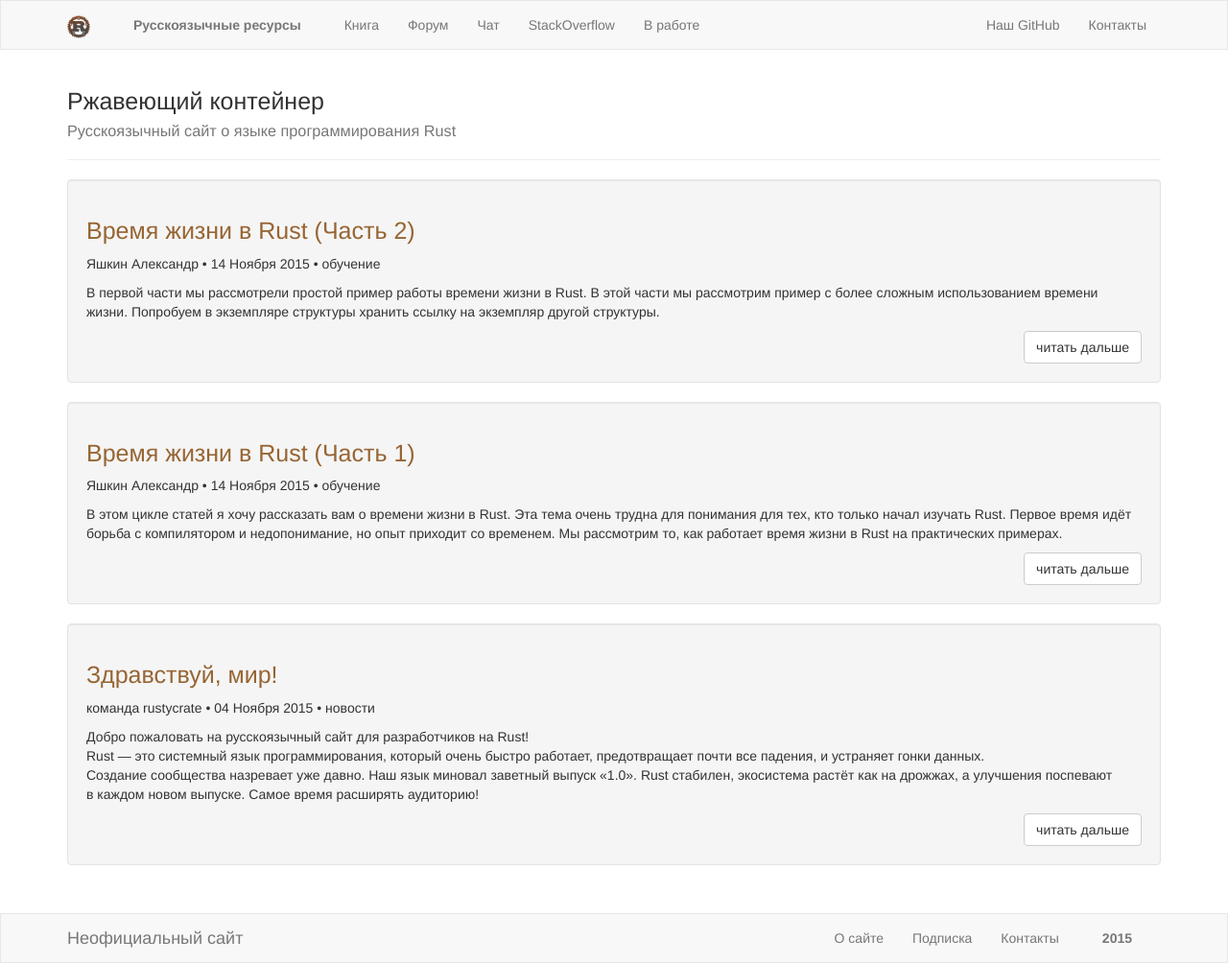
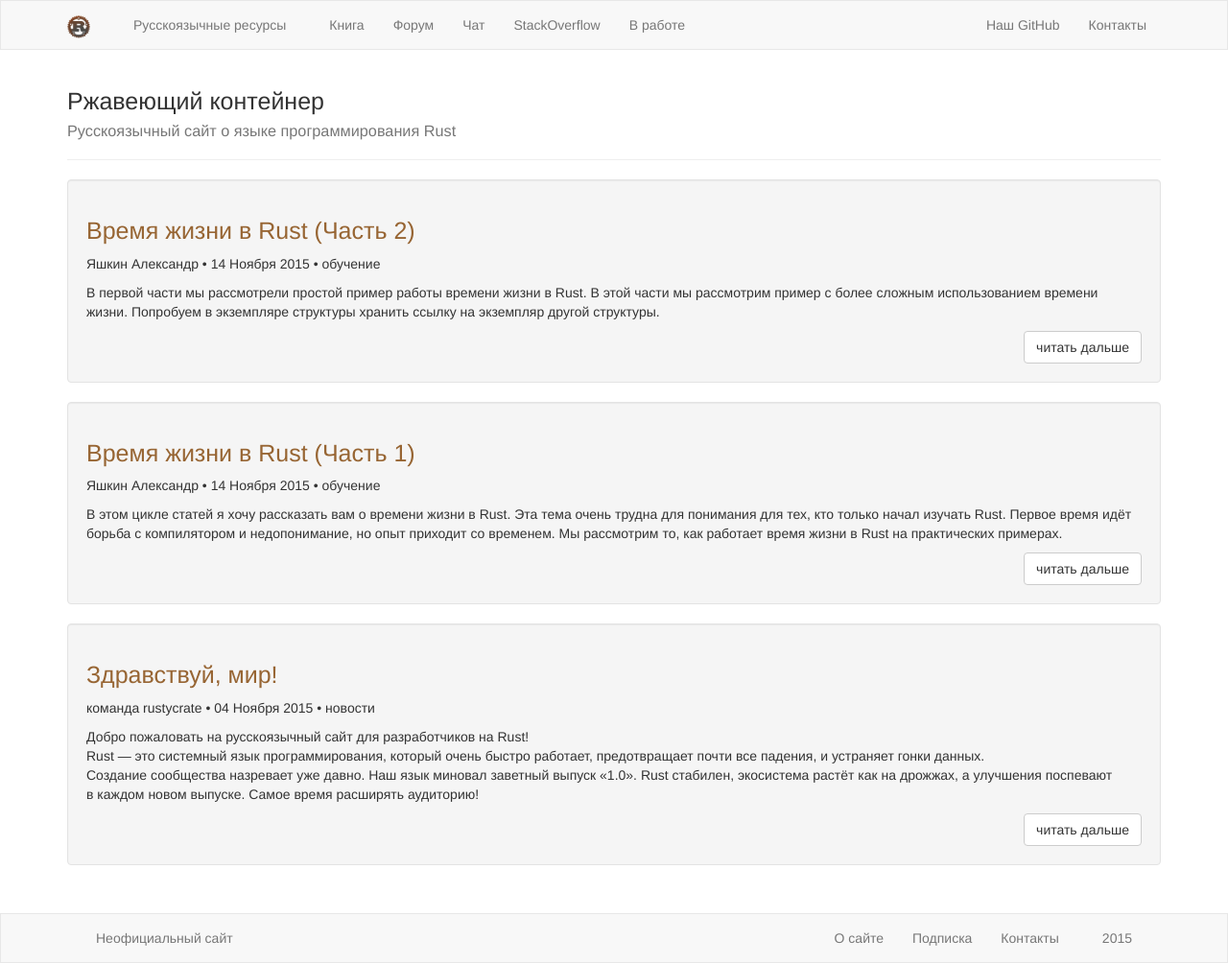
Before and after one commit to rust-lang-ru/rustycrate.ru, a Jekyll site: the page built from index.html, in a window 1280 px wide. Shown: the whole page at 96% size. Built offline with Jekyll 4.4.1, drawn with Linux system fonts in a browser that asks for light colours; nearby versions of some CDN libraries; Markdown is read by kramdown in place of the engine named in the settings.

Commit message:
Делаем навигацию более однообразной

```diff
--- a/_includes/footer.html
+++ b/_includes/footer.html
@@ -1,9 +1,9 @@
 <nav class="navbar navbar-default navbar-bottom">
     <div class="container">
-    <div class="navbar-header">
-      <a class="navbar-brand" href="/">Неофициальный сайт</a>
-    </div>
         <div class="navbar-collapse">
+            <ul class="nav navbar-nav navbar-left">
+                <li><a href="/новости/2015/11/04/hello-world.html">Неофициальный сайт</a></li>
+            </ul>
             <ul class="nav navbar-nav navbar-right">
                 <li><a href="/новости/2015/11/04/hello-world.html">О сайте</a></li>
                 <li>
--- a/_sass/style.scss
+++ b/_sass/style.scss
@@ -12,10 +12,6 @@
     margin-bottom: 0;
     margin-top: 30px;
   }
-}
-
-.navbar-text {
-  font-weight: bold;
 }
 
 #read-more {
```
Lines whose indentation alone changed are shown as unchanged.
